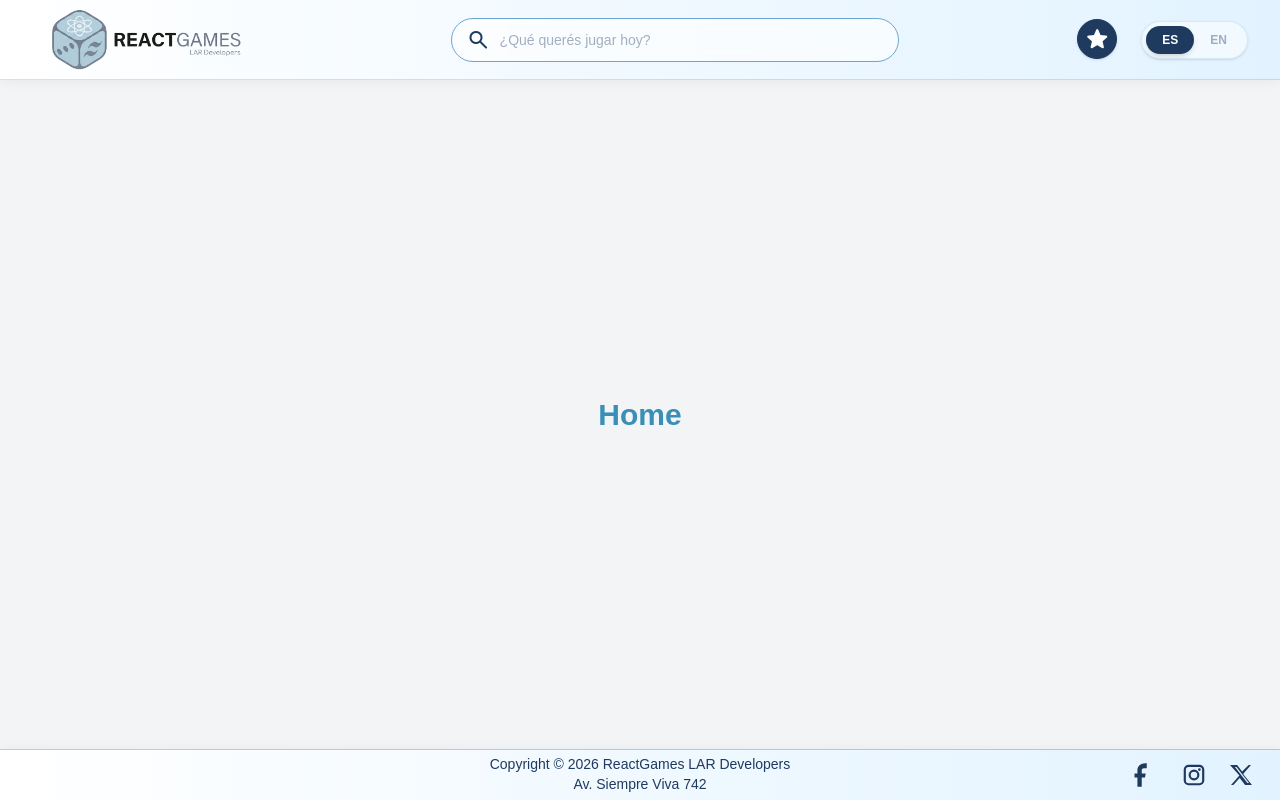
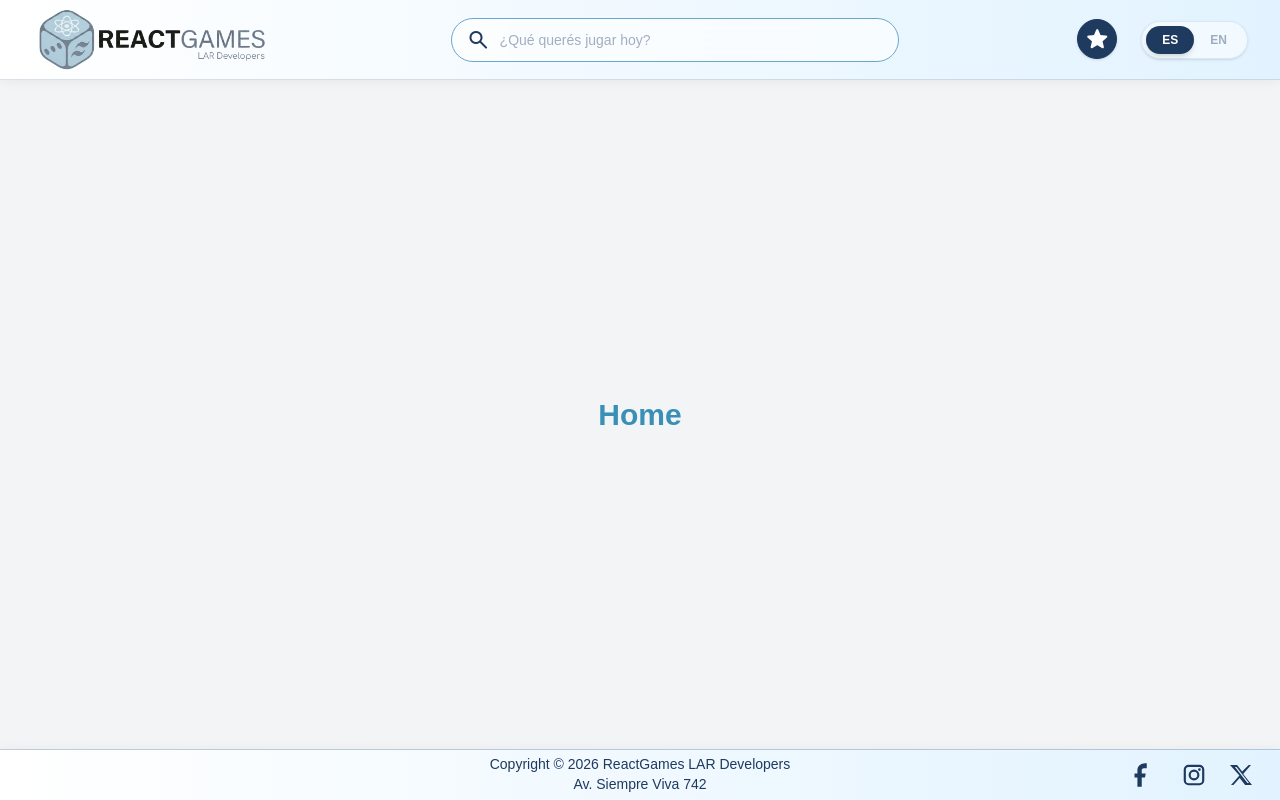
Before and after one commit to nramiror/TUDW_PWA_LAR_Developers_TP_React_2, a React (Vite) app: page / in a window 1280 px wide. Built offline with nearby package versions, Linux system fonts and the light colour scheme.

Commit message:
- Fix header and enlarge logo

```diff
--- a/src/App.jsx
+++ b/src/App.jsx
@@ -11,7 +11,7 @@ function App() {
   return (
     <div className="flex min-h-screen flex-col bg-gray-100">
       <Header />
-      <main className="flex flex-1 items-center justify-center">
+      <main className="flex flex-1 items-center justify-center pt-20">
         <Routes>
           <Route path="/" element={<Home />} />
           <Route path="/favorites" element={<Favorites />} />
--- a/src/Components/Header/Header.jsx
+++ b/src/Components/Header/Header.jsx
@@ -4,9 +4,7 @@ import { Link } from 'react-router-dom';
 import SearchBox from '../SearchBox/SearchBox';
 const Header = () => {
   return (
-    <header className="sticky top-0 z-50 w-full h-20 px-8 flex items-center justify-between border-b border-[#829AB1]/30 bg-[linear-gradient(to_left,#E2F3FF_0%,#FFFFFF_100%)] shadow-[0_1px_12px_rgba(15,23,42,0.06)]">
-
-      {/* LOGO */}
+    <header className="fixed top-0 left-0 right-0 z-50 w-full h-20 px-8 flex items-center justify-between border-b border-[#829AB1]/30 bg-[linear-gradient(to_left,#E2F3FF_0%,#FFFFFF_100%)] shadow-[0_1px_12px_rgba(15,23,42,0.06)]">
       <div className="flex-shrink-0">
         <Link to="/" aria-label="Ir al inicio">
           <img
```
Also changed, not shown: public/LogoReactGamesCompleto.png.
